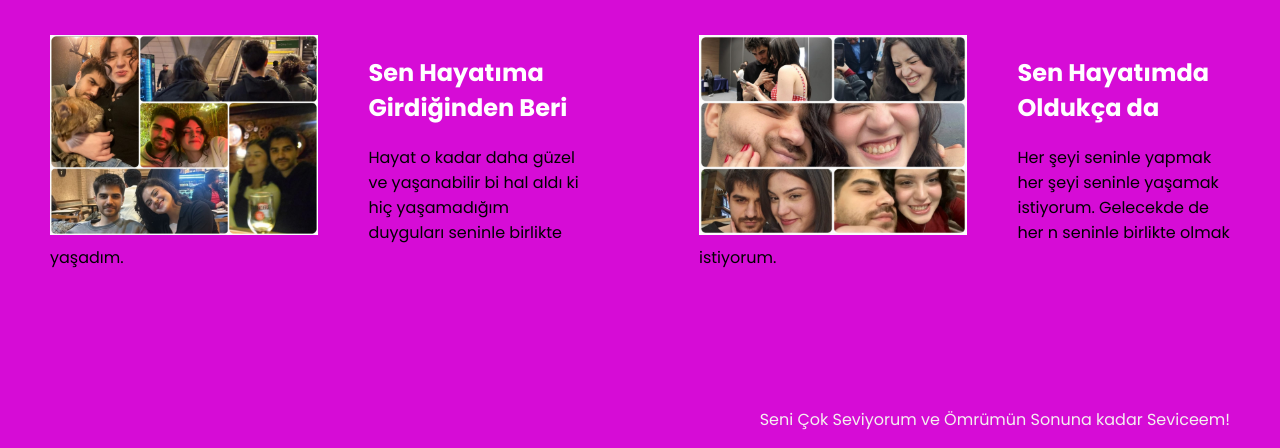
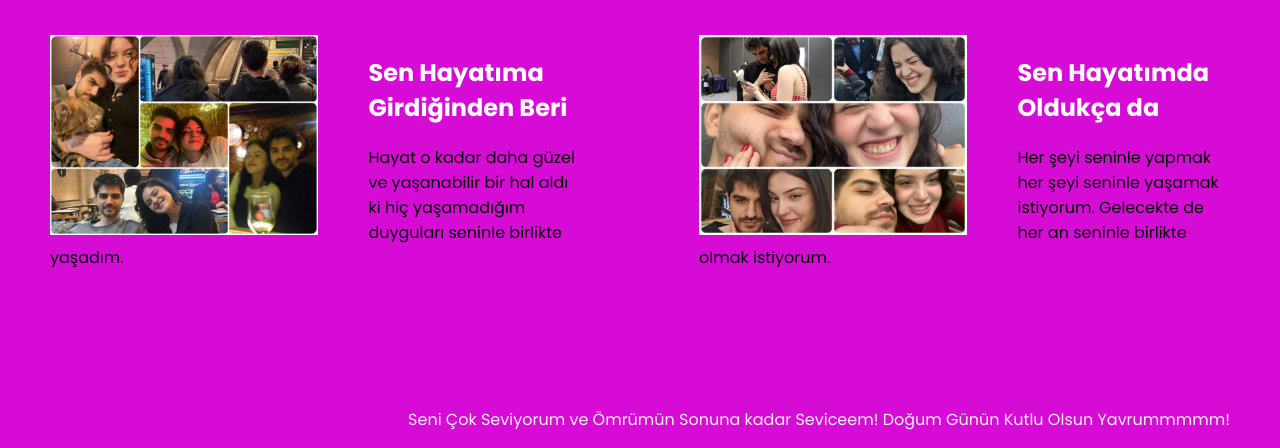
Before and after one commit to serhatcimen/html-portfolio, a plain HTML site: page index.html in a window 1280 px wide. Shown: the part 362-810 px from the top of the page. Drawn offline with Linux system fonts and the light colour scheme.

Commit message:
Update index.html

```diff
--- a/index.html
+++ b/index.html
@@ -16,17 +16,17 @@
     <h1>Hayatımın <span class="creative">Aşkının</span> <br />Doğum Günü Sitesi</h1>
     <div class="left card"><img class="tile-image" src="./assets/images/sol.jpg" alt="hand and flower in water">
       <h2 class="card-title">Sen Hayatıma Girdiğinden Beri</h2>
-      <p class="card-text">Hayat o kadar daha güzel ve yaşanabilir bi hal aldı ki hiç yaşamadığım duyguları seninle birlikte yaşadım.</p>
+      <p class="card-text">Hayat o kadar daha güzel ve yaşanabilir bir hal aldı ki hiç yaşamadığım duyguları seninle birlikte yaşadım.</p>
     </div>
 
     <div class="right card"><img class="tile-image" src="./assets/images/sağ.jpg" alt="metal structure">
       <h2 class="card-title">Sen Hayatımda Oldukça da</h2>
-      <p>Her şeyi seninle yapmak her şeyi seninle yaşamak istiyorum. Gelecekde de her n seninle birlikte olmak istiyorum. </p>
+      <p>Her şeyi seninle yapmak her şeyi seninle yaşamak istiyorum. Gelecekte de her an seninle birlikte olmak istiyorum. </p>
     </div>
 
   </div>
   <footer>
-    <p>Seni Çok Seviyorum ve Ömrümün Sonuna kadar Seviceem!</p>
+    <p>Seni Çok Seviyorum ve Ömrümün Sonuna kadar Seviceem! Doğum Günün Kutlu Olsun Yavrummmmm!</p>
   </footer>
 </body>
 
```
